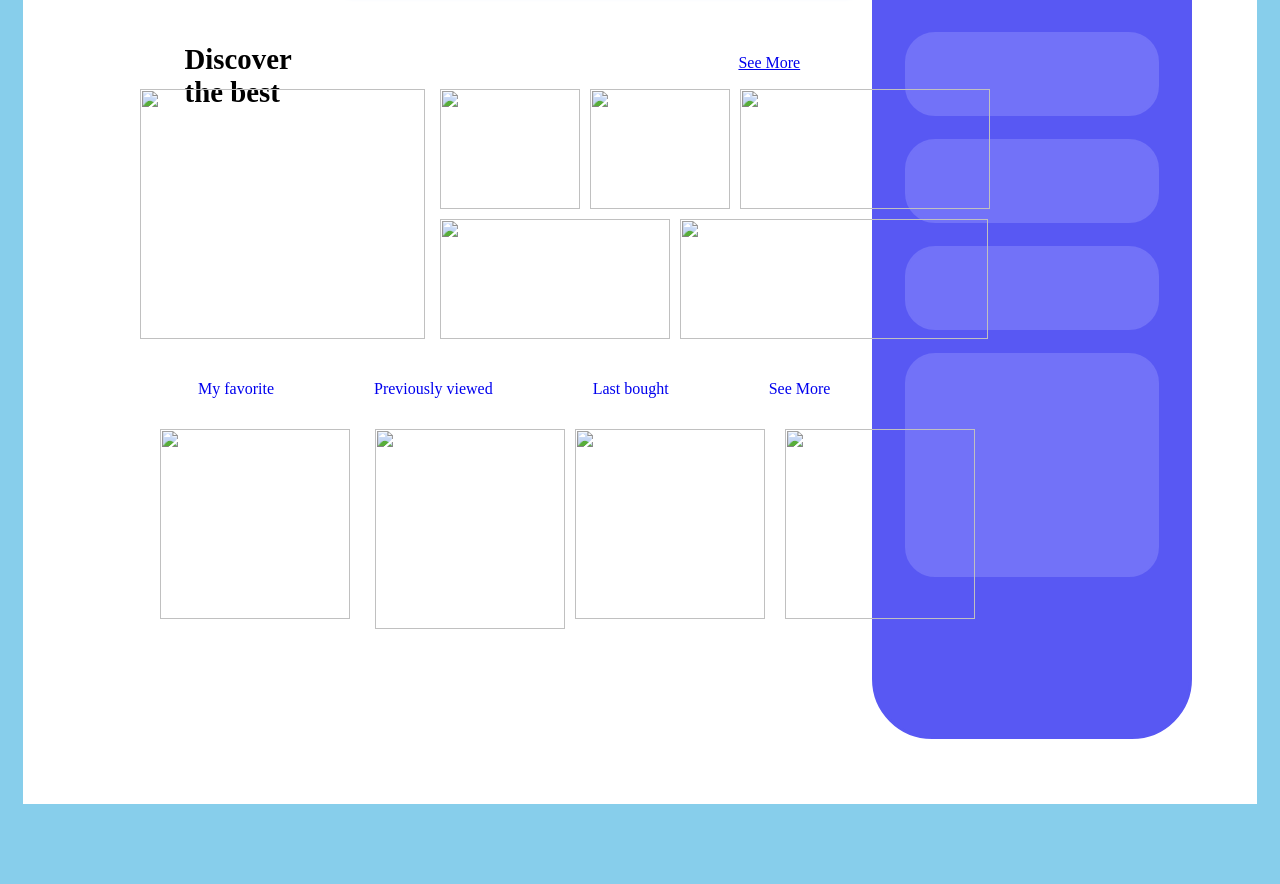
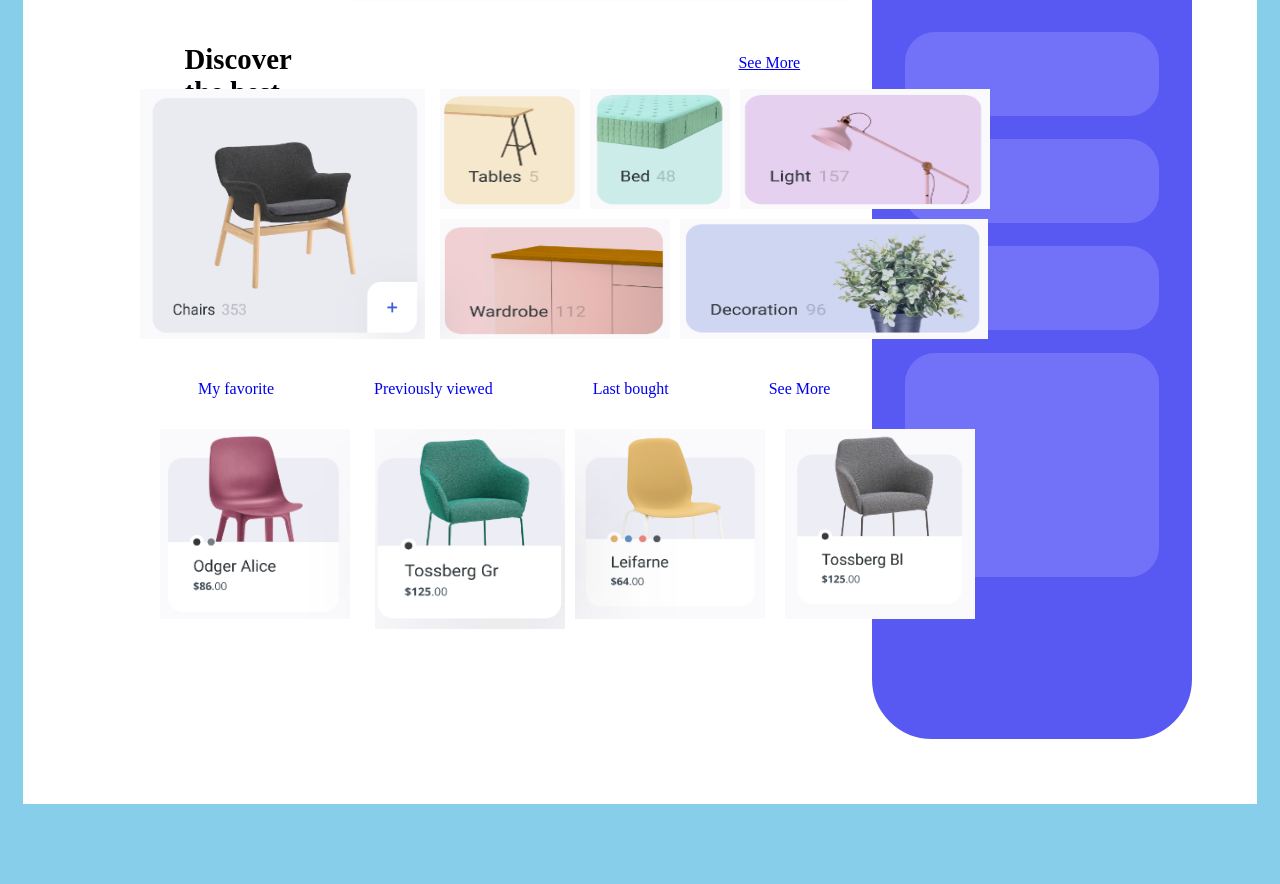
Before and after one commit to ifetreaty/ifetreaty.github.io, a plain HTML site: page index.html in a window 1280 px wide. Shown: the part 191-1075 px from the top of the page. Drawn offline with Linux system fonts and the light colour scheme.

Commit message:
Add files via upload

```diff
--- a/index.html
+++ b/index.html
@@ -27,7 +27,7 @@
         </div>
 
         <div class="one">
-            <img src="images/nav.png" class="nav-img">
+            <img src="nav.png" class="nav-img">
             <p>kiitan</p>
         </div>
 
@@ -58,15 +58,15 @@
 
 <div class="container">
     <div class="col-1">
-        <img src="images/chairs.png">
+        <img src="chairs.png">
     </div>
 
     <div class="col-2">
-        <img src="images/tables.png" class="tables">
-        <img src="images/bed.png" class="bed">
-        <img src="images/light.png" class="light">
-        <img src="images/wardrobe.png" class="wardrobe">
-        <img src="images/decoration.png" class="decoration">
+        <img src="tables.png" class="tables">
+        <img src="bed.png" class="bed">
+        <img src="light.png" class="light">
+        <img src="wardrobe.png" class="wardrobe">
+        <img src="decoration.png" class="decoration">
     </div>
 </div>
 
@@ -80,9 +80,9 @@
 </div>
 
 <div class="row-1">
-    <img src="images/odger.png" class="odger">
-    <img src="images/tossberg.png" class="toss">
-    <img src="images/leifarne.png" class="leifarne">
-    <img src="images/tossberg2.png" class="toss2">
+    <img src="odger.png" class="odger">
+    <img src="tossberg.png" class="toss">
+    <img src="leifarne.png" class="leifarne">
+    <img src="tossberg2.png" class="toss2">
 </div>
 </body>
```
